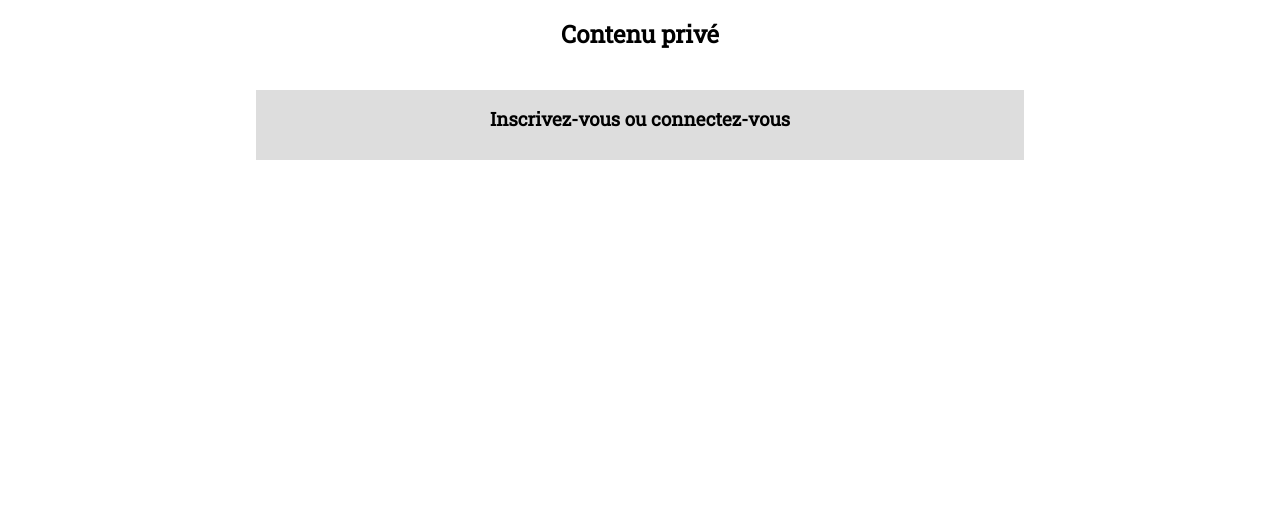
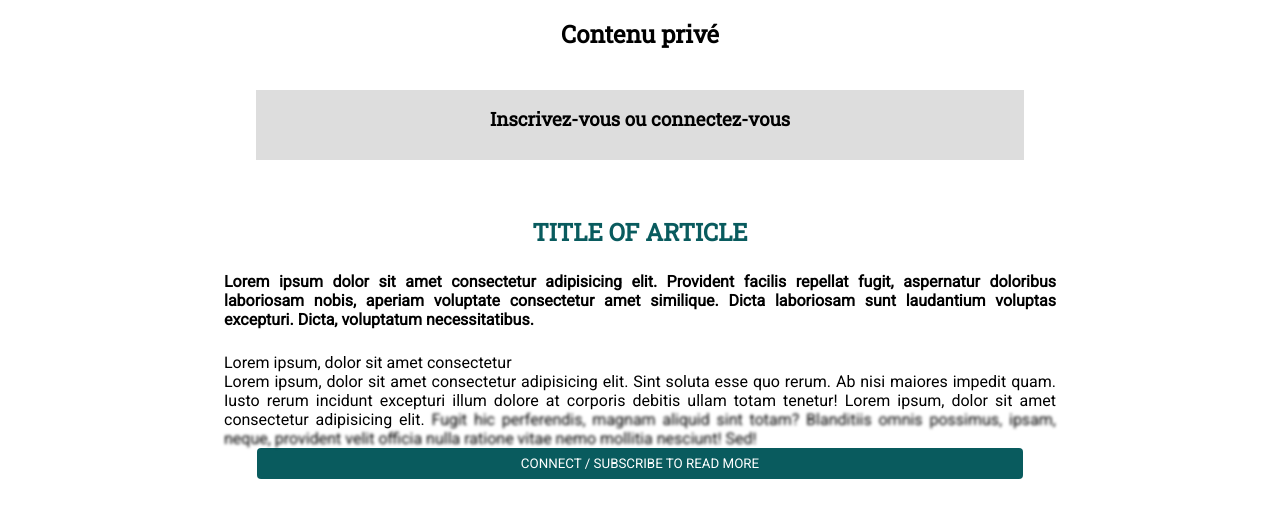
Before and after one commit to alice-sebego/authenfication-system-with-firebase, a website built with webpack: page index.html in a window 1280 px wide. Shown: the part 163-680 px from the top of the page. Built offline with nearby package versions, Linux system fonts and the light colour scheme; some packages are replaced by stand-ins of ours; no server answers; files whose address does not match are found by name.

Commit message:
Add on the interface a partial content for logged out user

```diff
--- a/index.html
+++ b/index.html
@@ -69,7 +69,14 @@
                 <button type="submit">Envoyer</button>
             </form>
     </section>
-    <main></main>
+    <main>
+        <h2>Title of article</h2>
+        <p class="chapo">Lorem ipsum dolor sit amet consectetur adipisicing elit. Provident facilis repellat fugit, aspernatur doloribus laboriosam nobis, aperiam voluptate consectetur amet similique. Dicta laboriosam sunt laudantium voluptas excepturi. Dicta, voluptatum necessitatibus.</p>
+        <p>Lorem ipsum, dolor sit amet consectetur <br>
+        Lorem ipsum, dolor sit amet consectetur adipisicing elit. Sint soluta esse quo rerum. Ab nisi maiores impedit quam. Iusto rerum incidunt excepturi illum dolore at corporis debitis ullam totam tenetur! Lorem ipsum, dolor sit amet consectetur adipisicing elit. <span class="blur">Fugit hic perferendis, magnam aliquid sint totam? Blanditiis omnis possimus, ipsam, neque, provident velit officia nulla ratione vitae nemo mollitia nesciunt! Sed!</span>
+        </p>
+        <button type="button">Connect / Subscribe to read more</button>
+    </main>
     <footer>
 
     </footer>
--- a/src/css/style.css
+++ b/src/css/style.css
@@ -116,7 +116,9 @@ form{
     border: 1px solid #eee;
 }
 
-form, input, form > button{
+form, input,
+form > button,
+main button{
     border-radius: .3em;
 }
 
@@ -126,12 +128,15 @@ input{
     padding: .3em;
 }
 
-fieldset, form > button{
+fieldset,
+form > button,
+main button{
     border: none;
     padding: 0.5em;
 }
 
-form > button{
+form > button,
+main button{
     display: block;
     margin: auto;
     width: 92%;
@@ -146,6 +151,34 @@ form > button{
     font-weight: 800;
 }
 
+main{
+    width: 65%;
+    margin: 3vh auto;
+    text-align: justify;
+    padding: 2vh 0;
+}
+
+main h2{
+    color: rgb(9, 91, 94);
+    text-transform: uppercase;
+}
+
+main button{
+    background-color: rgb(9, 91, 94);
+}
+
+main .chapo{
+    font-weight: bold;
+    margin: 3vh 0;
+}
+
+.blur{
+    filter: blur(.1em);
+}
+
+main > button{
+    text-transform: uppercase;
+}
 
 /* Responsive display */
 @media screen and (max-width: 700px){
```
